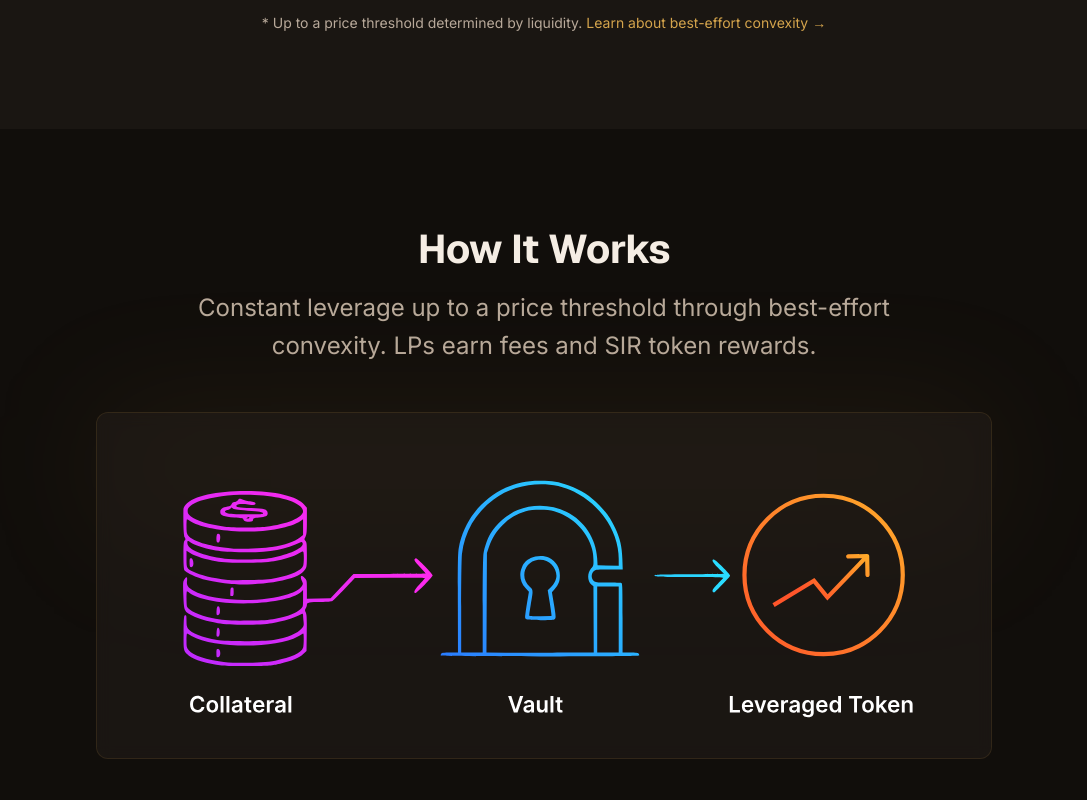
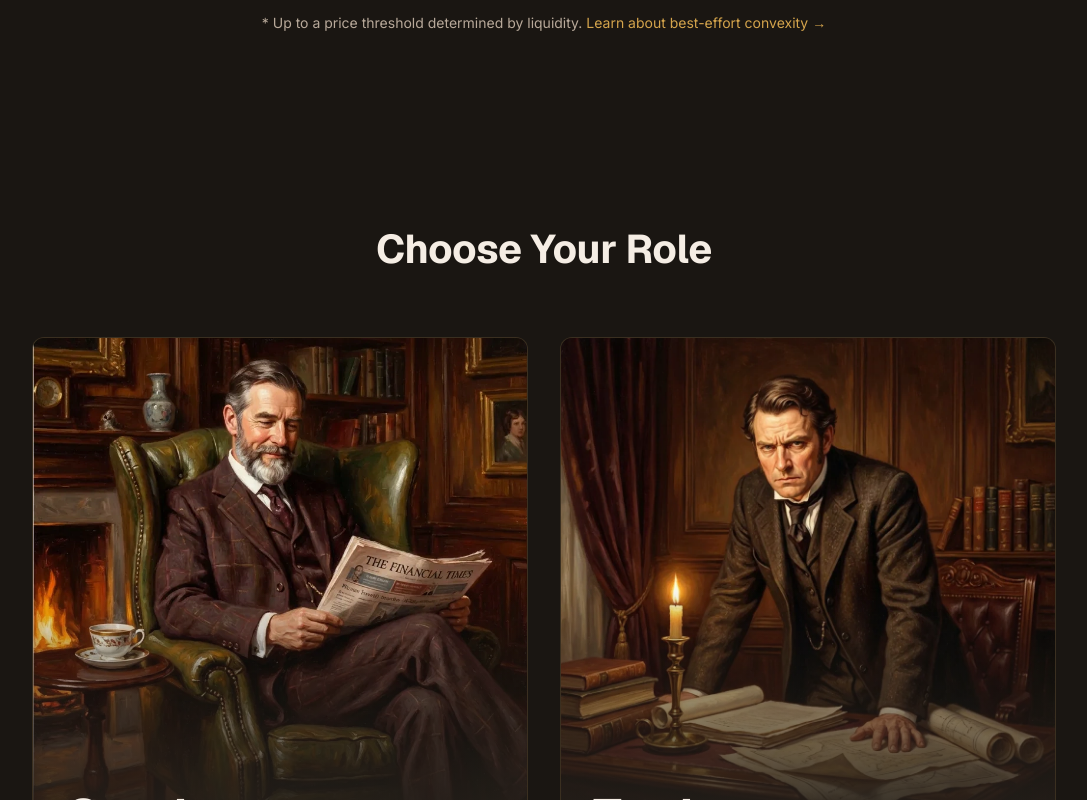
Before and after one commit to SIR-trading/sir-landing-react, a Next.js app: page / in a window 1280 px wide. Shown: the part 1400-2200 px from the top of the page, without its empty margins (96-1183 px from the left). Built offline with nearby package versions, Linux system fonts and the light colour scheme.

Commit message:
new images for cards

```diff
--- a/src/app/page.tsx
+++ b/src/app/page.tsx
@@ -1,6 +1,5 @@
 import Hero from "~/components/Hero";
 import ValueGrid from "~/components/ValueGrid";
-import HowItWorks from "~/components/HowItWorks";
 import PlayerCards from "~/components/PlayerCards";
 import Testimonials from "~/components/Testimonials";
 import FooterCTA from "~/components/FooterCTA";
@@ -23,11 +22,8 @@ export default function Home() {
         heroImage="/hero.webp"
       />
 
-      {/* Value proposition - 3 pillars */}
+      {/* Value proposition - 4 pillars */}
       <ValueGrid />
-
-      {/* How it works - Vault diagram */}
-      <HowItWorks />
 
       {/* Gentleman & Trader cards */}
       <PlayerCards />
--- a/src/components/FooterCTA.tsx
+++ b/src/components/FooterCTA.tsx
@@ -1,4 +1,5 @@
 import Link from "next/link";
+import Image from "next/image";
 import { FaXTwitter, FaDiscord, FaGithub } from "react-icons/fa6";
 
 const socialLinks = [
@@ -68,16 +69,19 @@ const FooterCTA: React.FC = () => {
         {/* Footer */}
         <footer className="pt-8">
           <div className="flex flex-col items-center gap-8 md:flex-row md:justify-between">
-            {/* Logo with gold underline */}
-            <div className="relative flex items-center gap-2">
-              <div className="relative inline-block">
-                <span className="font-geist text-xl font-bold text-text-primary">
-                  SIR
-                </span>
-                <span className="absolute -bottom-1 left-0 right-0 h-[2px] rounded-full bg-gradient-to-r from-accent via-gold-bright to-accent" />
-              </div>
-              <span className="text-text-secondary">Trading</span>
-            </div>
+            {/* Logo - matching header */}
+            <Link href="/" className="flex items-center gap-x-2">
+              <Image
+                height={32}
+                width={32}
+                src="/SIR_outline_white.svg"
+                alt="Sir Icon"
+                className="rounded-full"
+              />
+              <span className="font-geist text-lg font-semibold text-text-primary">
+                Sir trading
+              </span>
+            </Link>
 
             {/* Links */}
             <nav className="flex items-center gap-8">
--- a/src/components/PlayerCards.tsx
+++ b/src/components/PlayerCards.tsx
@@ -12,14 +12,14 @@ type PlayerCard = {
 const players: PlayerCard[] = [
   {
     name: "Gentlemen",
-    image: "/gentleman_card.png",
+    image: "/gentleman_card.webp",
     tagline: "Provide liquidity.",
     description: "Earn fees + SIR rewards.",
     learnMoreLink: "https://docs.sir.trading/protocol-overview/liquidity-and-leverage",
   },
   {
     name: "Traders",
-    image: "/ape_card.png",
+    image: "/trader_card.webp",
     tagline: "Take leverage.",
     description: "Pay once, hold forever.",
     learnMoreLink: "https://docs.sir.trading/protocol-overview/readme/take-on-leverage-and-forget",
@@ -53,7 +53,11 @@ const PlayerCards: React.FC = () => {
                   src={player.image}
                   alt={player.name}
                   fill
-                  className="object-cover transition-transform duration-700 group-hover:scale-105"
+                  className={`object-cover transition-transform duration-700 group-hover:scale-[1.08] ${
+                    player.name === "Gentlemen"
+                      ? "object-[center_15%]"
+                      : ""
+                  }`}
                 />
                 {/* Gradient overlay */}
                 <div className="absolute inset-0 bg-gradient-to-t from-background-elevated via-transparent to-transparent" />
```
Also changed, not shown: public/gentleman_card.webp (added), public/trader_card.webp (added).
